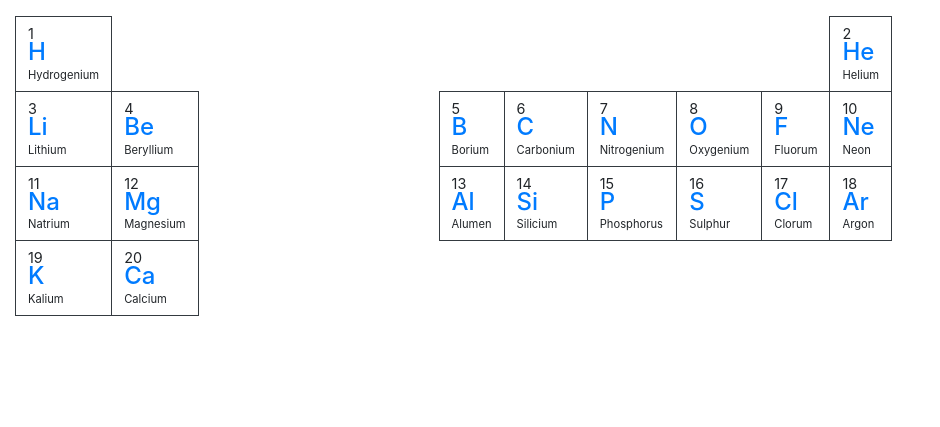
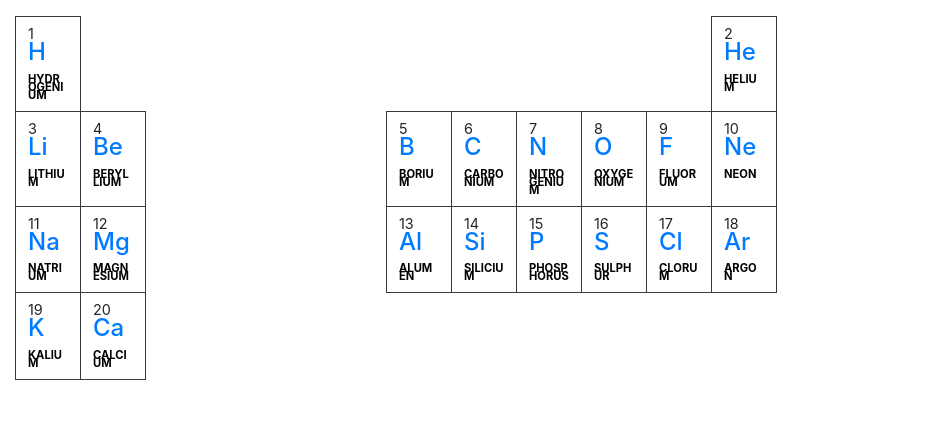
Before and after one commit to georgsmeinung/pyriodictable, a Django app: template periodictable/templates/periodictable/index.html in a window 1280 px wide. Shown: the part 56-483 px from the top of the page, without its empty margins (0-940 px from the left). Run offline with Django 3.2, Linux system fonts and the light colour scheme; data comes from the database, SQL or seed files in the repository; the template is opened without the code that fills it: values that come from a table or form of the project are taken from there, most other values are stand-ins (such as "Sample title", 1, 10 or a date in 2020); some libraries are stand-ins or nearby versions.

Commit message:
Changed Cell Layout

```diff
--- /dev/null
+++ b/periodictable/static/css/elements.css
@@ -0,0 +1,17 @@
+.element_name {
+    width: 2.5rem;
+    font-size: .7rem;
+    text-transform: uppercase;
+    color: #000000;
+    font-weight:bold;
+    margin:0 0 0 0;
+    padding: 0 0 0 0;
+
+    word-break:normal;
+    overflow-wrap: break-word;
+    word-wrap: break-word;
+    -webkit-hyphens: auto;
+    -ms-hyphens: auto;
+    -moz-hyphens: auto;
+    hyphens: auto;
+}
--- a/periodictable/templates/periodictable/base.html
+++ b/periodictable/templates/periodictable/base.html
@@ -10,6 +10,7 @@
     <!-- Bootstrap CSS -->
     <link rel="stylesheet" href="{% static 'css/bootstrap.min.css' %}">
     <link rel="stylesheet" href="{% static 'css/bootstrap-extension.min.css' %}">
+    <link rel="stylesheet" href="{% static 'css/elements.css' %}">
 
     <title>{% translate "periodic_table_title" %}</title>
   </head>
--- a/periodictable/templates/periodictable/index.html
+++ b/periodictable/templates/periodictable/index.html
@@ -13,27 +13,28 @@
         {% endif %}
         {% if element.period >= 6 and element.period <= 7 %}
           {% if element.atomic_number >= 57 and element.atomic_number <= 71 or element.atomic_number >= 89 and element.atomic_number <= 103 %}
-            {% if element.atomic_number == 57 or element.atomic_number == 89 %}
-            <td>
-              <p>
-                <small style="font-size: 0.9rem;">{{element.atomic_number}}</small>
-                <br><br><small style="font-size: 0.9rem;">&gt;{{element.atomic_number|add:14}}</small>
-                <br><br><img src="{% static 'icons/box-arrow-in-down.svg' %}" alt="" width="32" height="32" title="Bootstrap">
-              </p>
+            {% if element.atomic_number == 57 %}
+            <td style="width: 5.55%; margin: 0;">
+              <img src="{% static 'icons/arrow-down-square.svg' %}" alt="" width="32" height="32" title="Bootstrap">
+            </td>
+            {% endif %}
+            {% if element.atomic_number == 89 %}
+            <td style="width: 5.55%; margin: 0;">
+              <img src="{% static 'icons/arrow-down-square-fill.svg' %}" alt="" width="32" height="32" title="Bootstrap">
             </td>
             {% endif %}
           {% else %}
-            <td class="ml-0 mt-0 mr-0 mb-0 border border-dark" style="background-color: {{ type_colors|hash:element.elem_type }};">
+            <td class="ml-0 mt-0 mr-0 mb-0 border border-dark" style="width: 5.55%; background-color: {{ type_colors|hash:element.elem_type }};">
               <small style="font-size: 0.9rem;">{{ element.atomic_number }}</small>
               <h4><a href="{% url 'periodictable:detail' element.atomic_number %}">{{ element.symbol }}</a></h4>
-              <div class="mt-n1" style="font-size: 0.7rem;">{{ element.name }}</div>
+              <p class="element_name" lang="{{ curr_lang }}">{{ element.name }}</p>
             </td>
           {% endif %}
         {% else %}
-          <td class="ml-0 mt-0 mr-0 mb-0 border border-dark" style="background-color: {{ type_colors|hash:element.elem_type }};">
+          <td class="ml-0 mt-0 mr-0 mb-0 border border-dark" style="width: 5.55%; background-color: {{ type_colors|hash:element.elem_type }};">
             <small style="font-size: 0.9rem;">{{ element.atomic_number }}</small>
             <h4><a href="{% url 'periodictable:detail' element.atomic_number %}">{{ element.symbol }}</a></h4>
-            <div class="mt-n1" style="font-size: 0.7rem;">{{ element.name }}</div>
+            <p class="element_name" lang="{{ curr_lang }}">{{ element.name }}</p>
           </td>
         {% endif %}
         {% if element.period == 1 and element.group == 1%}
@@ -62,11 +63,22 @@
           {% if element.group == 1 %}
             <tr style="line-height: 0.5rem; min-height: 0.5rem; height: 0.5rem;">
           {% endif %}
+          {% if element.atomic_number == 57 %}
+          <td style="width: 5.55%; margin: 0;">
+            <img src="{% static 'icons/arrow-right-square.svg' %}" alt="" width="32" height="32" title="Bootstrap">
+          </td>
+          {% endif %}
+          {% if element.atomic_number == 89 %}
+          <td style="width: 5.55%; margin: 0;">
+            <img src="{% static 'icons/arrow-right-square-fill.svg' %}" alt="" width="32" height="32" title="Bootstrap">
+          </td>
+          {% endif %}
+
           {% if element.atomic_number >= 57 and element.atomic_number <= 71 or element.atomic_number >= 89 and element.atomic_number <= 103 %}
-            <td class="ml-0 mt-0 mr-0 mb-0 border border-dark" style="background-color: {{ type_colors|hash:element.elem_type }};">
+            <td class="ml-0 mt-0 mr-0 mb-0 border border-dark" style="width: 5.55%; background-color: {{ type_colors|hash:element.elem_type }};">
               <small style="font-size: 0.9rem;">{{ element.atomic_number }}</small>
               <h4><a href="{% url 'periodictable:detail' element.atomic_number %}">{{ element.symbol }}</a></h4>
-              <div class="mt-n1" style="font-size: 0.7rem;">{{ element.name }}</div>
+              <p class="element_name" lang="{{ curr_lang }}">{{ element.name }}</p>
             </td>
           {% else %}
             <td>
--- a/periodictable/views.py
+++ b/periodictable/views.py
@@ -11,6 +11,7 @@ def index(request):
         elem.name = vars(elem)[curr_lang+"_name"]
     context = {
         'elements': element_list,
+        'curr_lang': curr_lang,
         'type_colors': {
             'Actinide': '#ff99cc',
             'Alkali Metal': '#ff6666',
```
Also changed, not shown: periodictable/static/icons/arrow-down-square-fill.svg (added), periodictable/static/icons/arrow-down-square.svg (added), periodictable/static/icons/arrow-right-square-fill.svg (added), periodictable/static/icons/arrow-right-square.svg (added), tabela-periodica-2019.webp (renamed from pyperiodictable/Tabela_Periódica_de_2019.webp).
